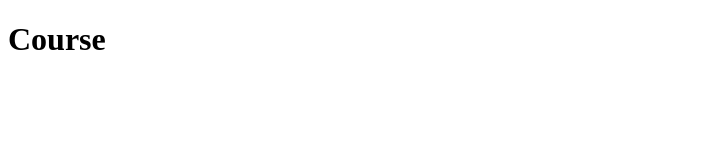
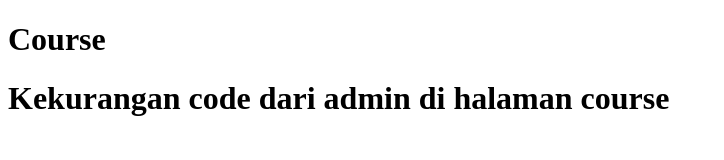
Before and after one commit to junaidiar19/belajar-git, a plain HTML site: page admin/course.html in a window 1280 px wide. Shown: the whole page, without its empty margins (0-724 px from the left). Drawn offline with Linux system fonts and the light colour scheme.

Commit message:
update course

```diff
--- a/admin/course.html
+++ b/admin/course.html
@@ -8,5 +8,6 @@
 </head>
 <body>
   <h1>Course</h1>
+  <h1>Kekurangan code dari admin di halaman course</h1>
 </body>
 </html>
```
